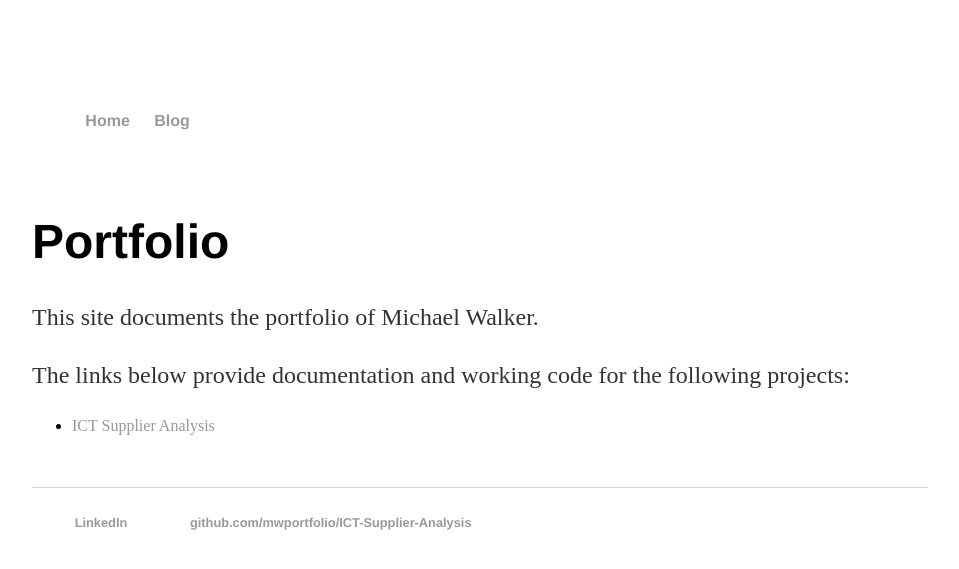
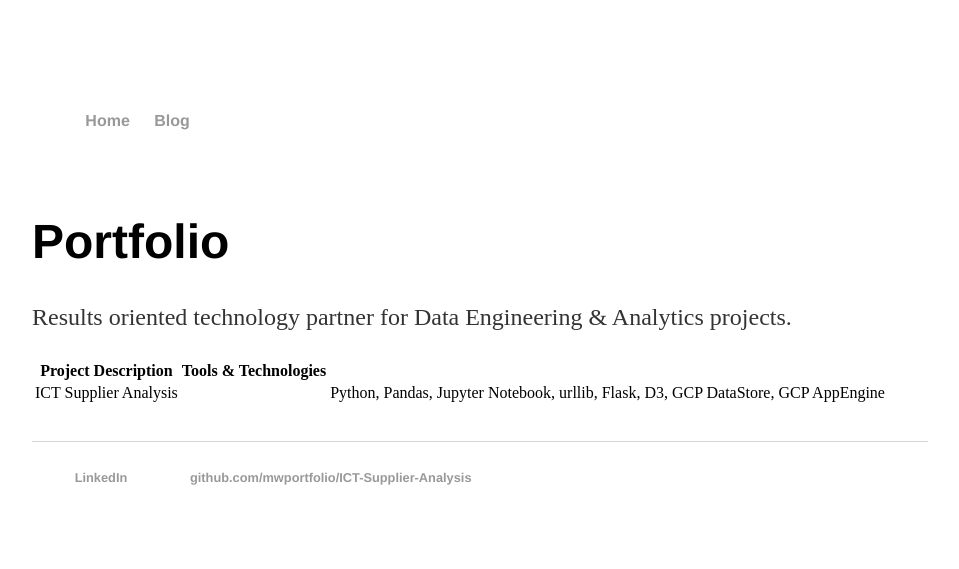
Before and after one commit to mwportfolio/mwportfolio.github.io, a Jekyll site: the page built from index.html, in a window 1280 px wide. Shown: the top 569 px of the page, without its empty margins (160-1119 px from the left). Built offline with Jekyll 4.4.1, drawn with Linux system fonts in a browser that asks for light colours.

Commit message:
Update index.html

```diff
--- a/index.html
+++ b/index.html
@@ -4,9 +4,16 @@ title: Portfolio
 ---
 <div class="blurb">
 	<h1>Portfolio</h1>
-	<p>This site documents the portfolio of Michael Walker.</p>
-	<p>The links below provide documentation and working code for the following projects:</p>
-	<ul>
-		<li><a href="">ICT Supplier Analysis</a></li>
-	</ul>
+	<p>Results oriented technology partner for Data Engineering & Analytics projects.</p>
+
+	<table class="table">
+<tr>
+	<th>Project Description</th>
+	<th>Tools & Technologies</th>
+</tr>
+		<td>ICT Supplier Analysis<td>
+		<td>Python, Pandas, Jupyter Notebook, urllib, Flask, D3, GCP DataStore, GCP AppEngine</td>
+		</tr>
+
+	</table>
 </div>
```
